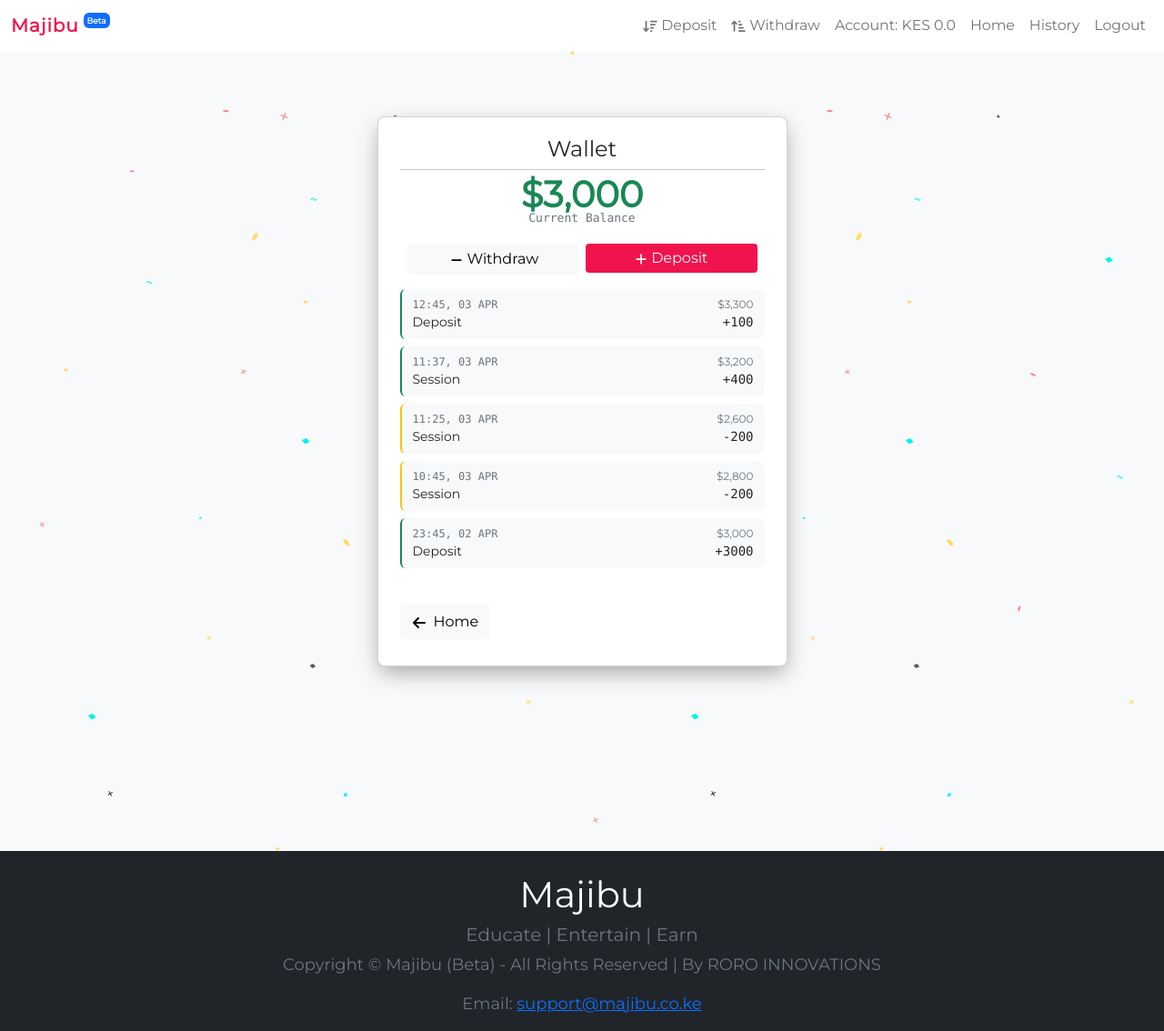
After one commit to waruingugi/majibu-v5, a Python web app: template app/accounts/templates/wallet.html in a window 1280 px wide. The commit adds this page. Shown: the whole page at 91% size. Run offline with Jinja, Linux system fonts and the light colour scheme; the template is opened without the code that fills it, so the values that code supplies are empty; some libraries are stand-ins or nearby versions.

Commit message:
Add accounts module and template

```diff
--- /dev/null
+++ b/app/accounts/api.py
@@ -0,0 +1,6 @@
+from fastapi import APIRouter
+
+from app.accounts.routes import account
+
+router = APIRouter(prefix="/accounts", tags=["accounts"])
+router.include_router(account.router)
--- /dev/null
+++ b/app/accounts/templates/wallet.html
@@ -0,0 +1,138 @@
+{% extends "templates/layout.html" %}
+
+{% block content %}
+    {% include "templates/navbar.html" %}
+
+
+    <section id="content-full-height" class="py-4 bg-light">
+        <div class="container">
+            <div class="row justify-content-center">
+                <div class="col-md-5">
+                    <div class="card mt-5" id="content-card">
+                        <div class="card-body">
+                            <h4 class="text-center">Wallet</h4>
+                            <hr class="mt-0">
+                            <div class="text-center">
+                                <h1 class="text-center text-success mb-0" style="line-height: 22px;"><strong>$3,000</strong></h1><span class="font-monospace text-muted" style="font-size: small;">Current Balance</span>
+                            </div>
+                            <div class="card-footer bg-white border-0 mt-2">
+                                <div class="row">
+                                    <div class="col px-1"><a class="btn btn-light btn-sm d-block w-100" role="button" style="font-size: 16px;">&nbsp;<svg xmlns="http://www.w3.org/2000/svg" viewBox="-32 0 512 512" width="1em" height="1em" fill="currentColor" class="me-1 small">
+                                                <!--! Font Awesome Free 6.1.1 by @fontawesome - https://fontawesome.com License - https://fontawesome.com/license/free (Icons: CC BY 4.0, Fonts: SIL OFL 1.1, Code: MIT License) Copyright 2022 Fonticons, Inc. -->
+                                                <path d="M400 288h-352c-17.69 0-32-14.32-32-32.01s14.31-31.99 32-31.99h352c17.69 0 32 14.3 32 31.99S417.7 288 400 288z"></path>
+                                            </svg>Withdraw</a></div>
+                                    <div class="col px-1"><button class="btn btn-primary btn-sm d-block w-100" id="btn-preferred" type="button" style="font-size: 16px;"><svg xmlns="http://www.w3.org/2000/svg" viewBox="-32 0 512 512" width="1em" height="1em" fill="currentColor" class="me-1 small">
+                                                <!--! Font Awesome Free 6.1.1 by @fontawesome - https://fontawesome.com License - https://fontawesome.com/license/free (Icons: CC BY 4.0, Fonts: SIL OFL 1.1, Code: MIT License) Copyright 2022 Fonticons, Inc. -->
+                                                <path d="M432 256c0 17.69-14.33 32.01-32 32.01H256v144c0 17.69-14.33 31.99-32 31.99s-32-14.3-32-31.99v-144H48c-17.67 0-32-14.32-32-32.01s14.33-31.99 32-31.99H192v-144c0-17.69 14.33-32.01 32-32.01s32 14.32 32 32.01v144h144C417.7 224 432 238.3 432 256z"></path>
+                                            </svg>Deposit</button></div>
+                                </div>
+                            </div>
+                            <div class="border-start rounded-start border-2 border-success my-2">
+                                <div class="table-responsive bg-light wallet-history-table py-0">
+                                    <table class="table table-sm table-borderless">
+                                        <thead class="text-muted">
+                                            <tr>
+                                                <th class="text-sm-start pt-2 pb-0 wallet-date font-monospace" colspan="1">12:45, 03 APR</th>
+                                                <th class="text-end pt-2 pb-0 wallet-date" colspan="1">$3,300</th>
+                                            </tr>
+                                        </thead>
+                                        <tbody>
+                                            <tr>
+                                                <td class="py-0" colspan="1">Deposit</td>
+                                                <td class="py-0 text-end font-monospace" colspan="2">+100</td>
+                                            </tr>
+                                        </tbody>
+                                    </table>
+                                </div>
+                            </div>
+                            <div class="border-start rounded-start border-2 border-success my-2">
+                                <div class="table-responsive bg-light wallet-history-table py-0">
+                                    <table class="table table-sm table-borderless">
+                                        <thead class="text-muted">
+                                            <tr>
+                                                <th class="text-sm-start pt-2 pb-0 wallet-date font-monospace" colspan="1">11:37, 03 APR</th>
+                                                <th class="text-end pt-2 pb-0 wallet-date" colspan="1">$3,200</th>
+                                            </tr>
+                                        </thead>
+                                        <tbody>
+                                            <tr>
+                                                <td class="py-0" colspan="1">Session</td>
+                                                <td class="py-0 text-end font-monospace" colspan="2">+400</td>
+                                            </tr>
+                                        </tbody>
+                                    </table>
+                                </div>
+                            </div>
+                            <div class="border-start rounded-start border-2 border-warning my-2">
+                                <div class="table-responsive bg-light wallet-history-table py-0">
+                                    <table class="table table-sm table-borderless">
+                                        <thead class="text-muted">
+                                            <tr>
+                                                <th class="text-sm-start pt-2 pb-0 wallet-date font-monospace" colspan="1">11:25, 03 APR</th>
+                                                <th class="text-end pt-2 pb-0 wallet-date" colspan="1">$2,600</th>
+                                            </tr>
+                                        </thead>
+                                        <tbody>
+                                            <tr>
+                                                <td class="py-0" colspan="1">Session</td>
+                                                <td class="py-0 text-end font-monospace" colspan="2">-200</td>
+                                            </tr>
+                                        </tbody>
+                                    </table>
+                                </div>
+                            </div>
+                            <div class="border-start rounded-start border-2 border-warning my-2">
+                                <div class="table-responsive bg-light wallet-history-table py-0">
+                                    <table class="table table-sm table-borderless">
+                                        <thead class="text-muted">
+                                            <tr>
+                                                <th class="text-sm-start pt-2 pb-0 wallet-date font-monospace" colspan="1">10:45, 03 APR</th>
+                                                <th class="text-end pt-2 pb-0 wallet-date" colspan="1">$2,800</th>
+                                            </tr>
+                                        </thead>
+                                        <tbody>
+                                            <tr>
+                                                <td class="py-0" colspan="1">Session</td>
+                                                <td class="py-0 text-end font-monospace" colspan="2">-200</td>
+                                            </tr>
+                                        </tbody>
+                                    </table>
+                                </div>
+                            </div>
+                            <div class="border-start rounded-start border-2 border-success my-2">
+                                <div class="table-responsive bg-light wallet-history-table py-0">
+                                    <table class="table table-sm table-borderless">
+                                        <thead class="text-muted">
+                                            <tr>
+                                                <th class="text-sm-start pt-2 pb-0 wallet-date font-monospace" colspan="1">23:45, 02 APR</th>
+                                                <th class="text-end pt-2 pb-0 wallet-date" colspan="1">$3,000</th>
+                                            </tr>
+                                        </thead>
+                                        <tbody>
+                                            <tr>
+                                                <td class="py-0" colspan="1">Deposit</td>
+                                                <td class="py-0 text-end font-monospace" colspan="2">+3000</td>
+                                            </tr>
+                                        </tbody>
+                                    </table>
+                                </div>
+                            </div>
+                        </div>
+                        <div class="card-footer bg-white border-0 mt-2">
+                            <div class="row">
+                                <div class="col-6"><a class="btn btn-light mb-3" role="button"><svg xmlns="http://www.w3.org/2000/svg" viewBox="-32 0 512 512" width="1em" height="1em" fill="currentColor" class="me-2">
+                                            <!--! Font Awesome Free 6.1.1 by @fontawesome - https://fontawesome.com License - https://fontawesome.com/license/free (Icons: CC BY 4.0, Fonts: SIL OFL 1.1, Code: MIT License) Copyright 2022 Fonticons, Inc. -->
+                                            <path d="M447.1 256C447.1 273.7 433.7 288 416 288H109.3l105.4 105.4c12.5 12.5 12.5 32.75 0 45.25C208.4 444.9 200.2 448 192 448s-16.38-3.125-22.62-9.375l-160-160c-12.5-12.5-12.5-32.75 0-45.25l160-160c12.5-12.5 32.75-12.5 45.25 0s12.5 32.75 0 45.25L109.3 224H416C433.7 224 447.1 238.3 447.1 256z"></path>
+                                        </svg>Home</a></div>
+                            </div>
+                        </div>
+                    </div>
+                </div>
+            </div>
+        </div>
+    </section>
+
+
+    {% include 'templates/footer.html' %}
+
+{% endblock %}
--- a/app/main.py
+++ b/app/main.py
@@ -2,7 +2,8 @@ from fastapi.staticfiles import StaticFiles
 from fastapi import FastAPI
 
 from app.auth import api as auth_api
-from app.sessions import api as session_api
+from app.sessions import api as sessions_api
+from app.accounts import api as accounts_api
 
 from asgi_correlation_id import CorrelationIdMiddleware
 
@@ -24,6 +25,7 @@ app.add_middleware(CorrelationIdMiddleware)
 
 app.mount("/static", StaticFiles(directory="static"), name="static")
 app.include_router(auth_api.router)
-app.include_router(session_api.router)
+app.include_router(sessions_api.router)
+app.include_router(accounts_api.router)
 
 register_exception_handlers(app)
--- a/app/sessions/routes/session.py
+++ b/app/sessions/routes/session.py
@@ -50,6 +50,7 @@ async def get_summary(
 
 
 # Navbar Account balance
+# logout
 # Account - mpesa
 # Protect docs
 # Opening soon template run on close
--- a/app/templates/navbar.html
+++ b/app/templates/navbar.html
@@ -11,8 +11,8 @@
                             <!--! Font Awesome Free 6.1.1 by @fontawesome - https://fontawesome.com License - https://fontawesome.com/license/free (Icons: CC BY 4.0, Fonts: SIL OFL 1.1, Code: MIT License) Copyright 2022 Fonticons, Inc. -->
                             <path d="M544 416h-223.1c-17.67 0-32 14.33-32 32s14.33 32 32 32H544c17.67 0 32-14.33 32-32S561.7 416 544 416zM320 96h32c17.67 0 31.1-14.33 31.1-32s-14.33-32-31.1-32h-32c-17.67 0-32 14.33-32 32S302.3 96 320 96zM320 224H416c17.67 0 32-14.33 32-32s-14.33-32-32-32h-95.1c-17.67 0-32 14.33-32 32S302.3 224 320 224zM320 352H480c17.67 0 32-14.33 32-32s-14.33-32-32-32h-159.1c-17.67 0-32 14.33-32 32S302.3 352 320 352zM151.6 41.95c-12.12-13.26-35.06-13.26-47.19 0l-87.1 96.09C4.475 151.1 5.35 171.4 18.38 183.3c6.141 5.629 13.89 8.414 21.61 8.414c8.672 0 17.3-3.504 23.61-10.39L96 145.9v302C96 465.7 110.3 480 128 480s32-14.33 32-32.03V145.9L192.4 181.3C204.4 194.3 224.6 195.3 237.6 183.3c13.03-11.95 13.9-32.22 1.969-45.27L151.6 41.95z"></path>
                         </svg>Withdraw</a></li>
-                <li class="nav-item"><a class="nav-link" href="#">Account: KES 0.0</a></li>
-                <li class="nav-item"><a class="nav-link" href="#">Home</a></li>
+                <li class="nav-item"><a href="{{ url_for('get_wallet') }}" class="nav-link" href="#">Account: KES 0.0</a></li>
+                <li class="nav-item"><a href="{{ url_for('get_home') }}" class="nav-link" href="#">Home</a></li>
                 <li class="nav-item"><a class="nav-link" href="#">History</a></li>
                 <li class="nav-item"><a class="nav-link" href="#">Logout</a></li>
             </ul>
```
Also changed, not shown: app/accounts/routes/account.py (added, +23 -0 lines), app/accounts/routes/accounts.py (deleted).
